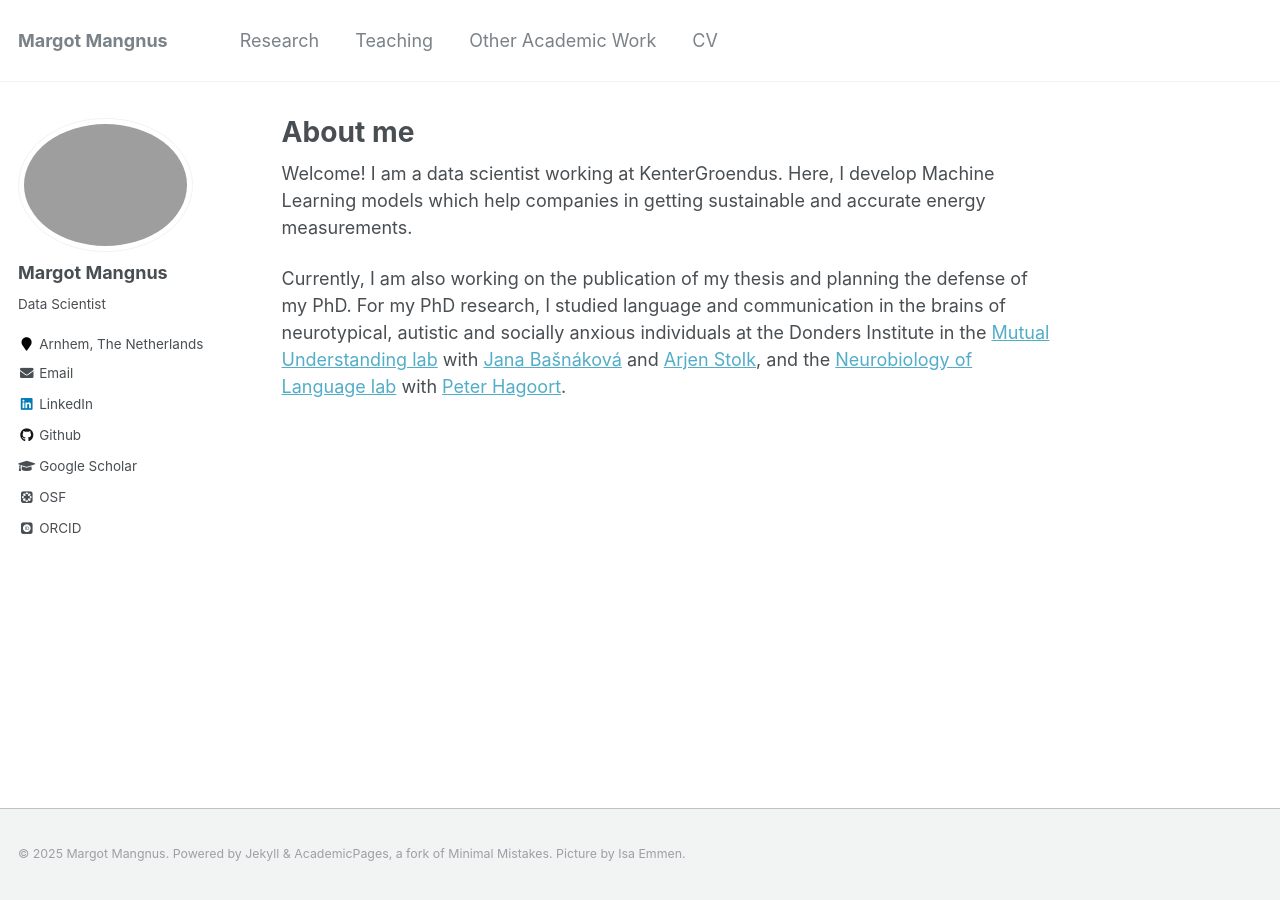
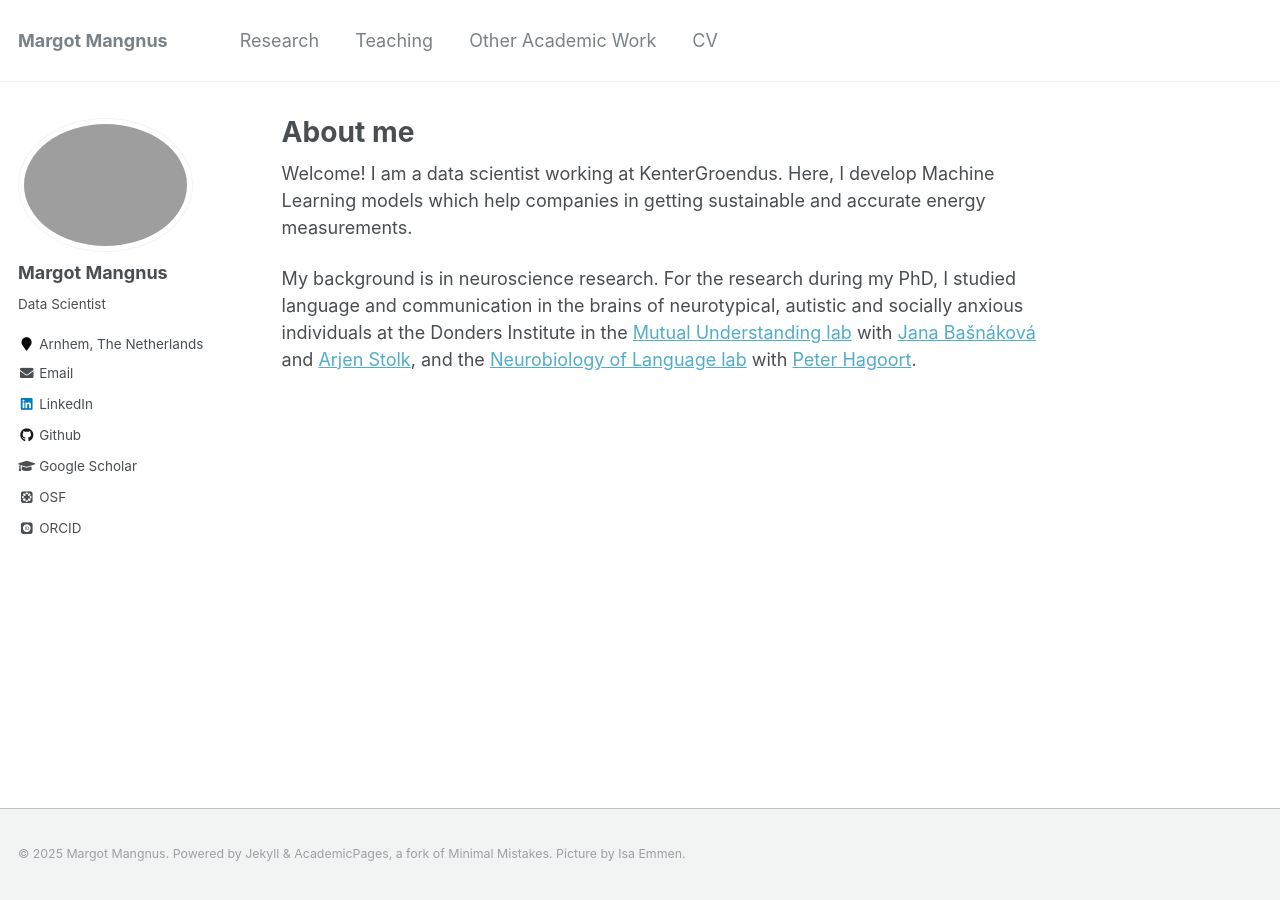
Before and after one commit to MMangnus/MMangnus.github.io, a Jekyll site: the page built from _pages/about.md, in a window 1280 px wide. Built offline with Jekyll 4.4.1, drawn with Linux system fonts in a browser that asks for light colours; some web fonts are replaced.

Commit message:
update About page

```diff
--- a/_pages/about.md
+++ b/_pages/about.md
@@ -10,4 +10,4 @@ redirect_from:
 
 Welcome! I am a data scientist working at KenterGroendus. Here, I develop Machine Learning models which help companies in getting sustainable and accurate energy measurements.
 
-Currently, I am also working on the publication of my thesis and planning the defense of my PhD. For my PhD research, I studied language and communication in the brains of neurotypical, autistic and socially anxious individuals at the Donders Institute in the [Mutual Understanding lab](https://www.mutualunderstanding.nl) with [Jana Bašnáková](https://www.ru.nl/personen/basnakova-j) and [Arjen Stolk](https://scholar.google.com/citations?user=vkOO60EAAAAJ&hl=en), and the [Neurobiology of Language lab](https://www.mpi.nl/department/neurobiology-language/4/people) with [Peter Hagoort](https://scholar.google.com/citations?user=Idye6Q0AAAAJ&hl=en).
+My background is in neuroscience research. For the research during my PhD, I studied language and communication in the brains of neurotypical, autistic and socially anxious individuals at the Donders Institute in the [Mutual Understanding lab](https://www.mutualunderstanding.nl) with [Jana Bašnáková](https://www.ru.nl/personen/basnakova-j) and [Arjen Stolk](https://scholar.google.com/citations?user=vkOO60EAAAAJ&hl=en), and the [Neurobiology of Language lab](https://www.mpi.nl/department/neurobiology-language/4/people) with [Peter Hagoort](https://scholar.google.com/citations?user=Idye6Q0AAAAJ&hl=en).
```
